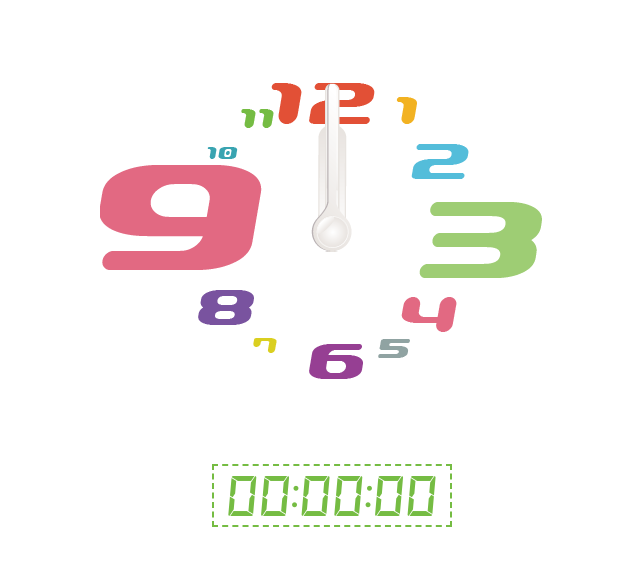
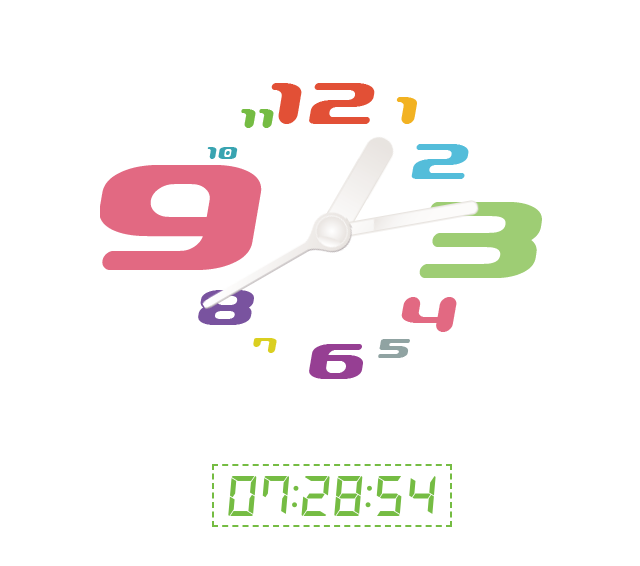
Before and after one commit to tec-yoshi-taka/trial-analog-clock, a plain HTML site: page index.html in a window 1280 px wide. Shown: the whole page, without its empty margins (308-948 px from the left). Drawn offline with Linux system fonts and the light colour scheme.

Commit message:
README完成

```diff
--- a/index.html
+++ b/index.html
@@ -28,9 +28,24 @@
         const hourHand = document.querySelector('#hour');//短針の画像
         const minHand = document.querySelector('#minute');//秒針の画像
         const secHand = document.querySelector('#second');//長針の画像
+        const time = document.querySelector('#time');
 
+        const clock = () => {
+            const now = new Date();
+            let hour = now.getHours();
+            // alert(hour);
+            let min = now.getMinutes();
+            let sec = now.getSeconds();
 
+            time.innerHTML = `${`0${hour}`.slice(-2)}:${`0${min}`.slice(-2)}:${`0${sec}`.slice(-2)}`;
 
+            hourHand.style.transform = `rotate(30deg)`;
+            minHand.style.transform = `rotate(80deg)`;
+            secHand.style.transform = `rotate(240deg)`;
+
+            requestAnimationFrame(clock);
+        }
+clock();
     </script>
 </body>
 
```
Also changed, not shown: img/analog01.png (added), img/analog02.png (added), img/degital03.png, img/degital04.png (added), 1 other file.
